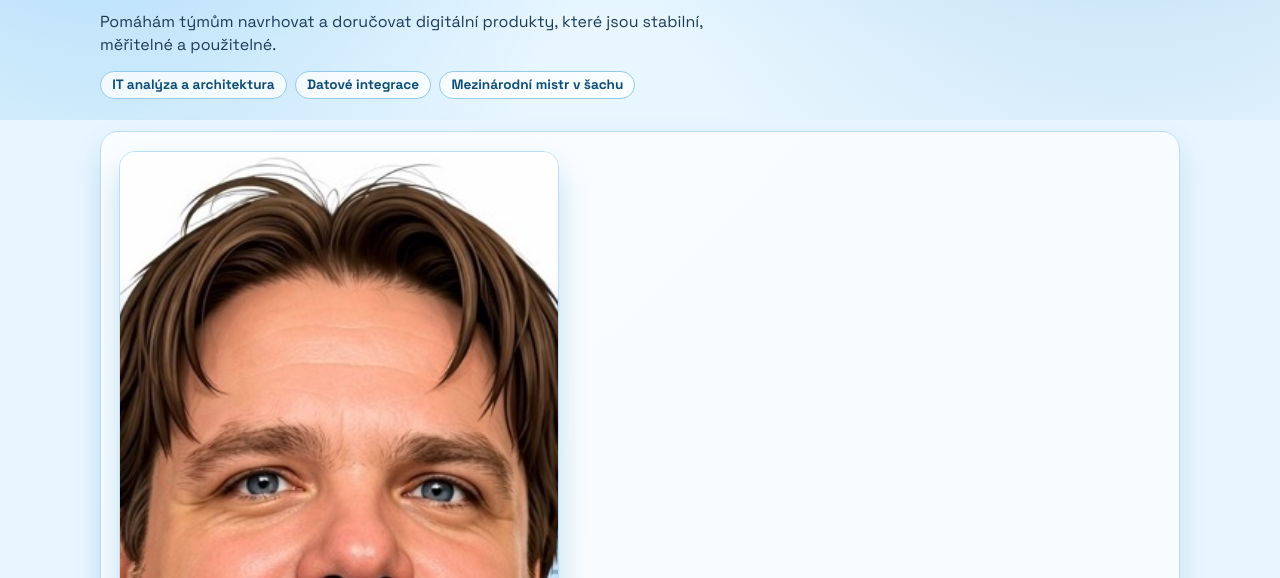
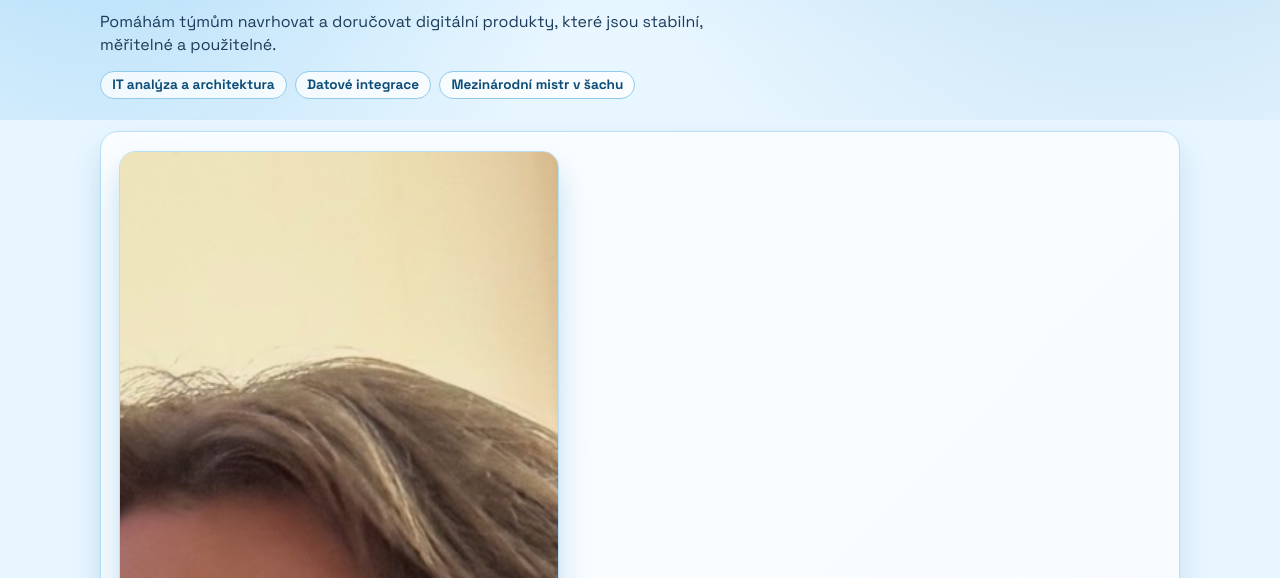
Before and after one commit to vbs5fp29vg-maker/Svatopluk-web, a plain HTML site: page index.html in a window 1280 px wide. Shown: the part 176-754 px from the top of the page. Drawn offline with Linux system fonts and the light colour scheme.

Commit message:
Use enhanced portrait photo and update image metadata

```diff
--- a/index.html
+++ b/index.html
@@ -26,9 +26,9 @@
     <meta property="og:url" content="https://vbs5fp29vg-maker.github.io/Svatopluk-web/" />
     <meta
       property="og:image"
-      content="https://vbs5fp29vg-maker.github.io/Svatopluk-web/assets/profile-photo-crop-a.jpg"
+      content="https://vbs5fp29vg-maker.github.io/Svatopluk-web/assets/profile-candidate-a.jpg"
     />
-    <meta property="og:image:alt" content="Karikatura Svatopluka Svobody" />
+    <meta property="og:image:alt" content="Portrét Svatopluka Svobody" />
     <meta name="twitter:card" content="summary_large_image" />
     <meta name="twitter:title" content="Svatopluk Svoboda | IT analytik, integrace, šach" />
     <meta
@@ -37,7 +37,7 @@
     />
     <meta
       name="twitter:image"
-      content="https://vbs5fp29vg-maker.github.io/Svatopluk-web/assets/profile-photo-crop-a.jpg"
+      content="https://vbs5fp29vg-maker.github.io/Svatopluk-web/assets/profile-candidate-a.jpg"
     />
     <link rel="stylesheet" href="styles.css" />
     <script type="application/ld+json">
@@ -85,15 +85,15 @@
           <figure class="profile-figure">
             <img
               class="profile-photo"
-              src="assets/profile-photo-crop-a.jpg"
-              srcset="assets/profile-photo-crop-a-640.jpg 640w, assets/profile-photo-crop-a.jpg 760w"
+              src="assets/profile-candidate-a.jpg"
+              srcset="assets/profile-candidate-a-640.jpg 640w, assets/profile-candidate-a.jpg 960w"
               sizes="(max-width: 760px) 92vw, 440px"
-              width="760"
-              height="950"
+              width="960"
+              height="1200"
               loading="eager"
               decoding="async"
               fetchpriority="high"
-              alt="Karikatura Svatopluka Svobody"
+              alt="Portrét Svatopluka Svobody"
             />
             <figcaption data-i18n="photo_caption">Osobní fotografie</figcaption>
           </figure>
--- a/styles.css
+++ b/styles.css
@@ -187,7 +187,7 @@ h1 {
   width: 100%;
   aspect-ratio: 4 / 5;
   object-fit: cover;
-  object-position: center 28%;
+  object-position: center center;
   border-radius: 16px;
   border: 1px solid var(--line);
   box-shadow: 0 18px 30px rgba(22, 124, 192, 0.24);
```
Also changed, not shown: assets/profile-candidate-a-640.jpg (added), assets/profile-candidate-a.jpg (added).
